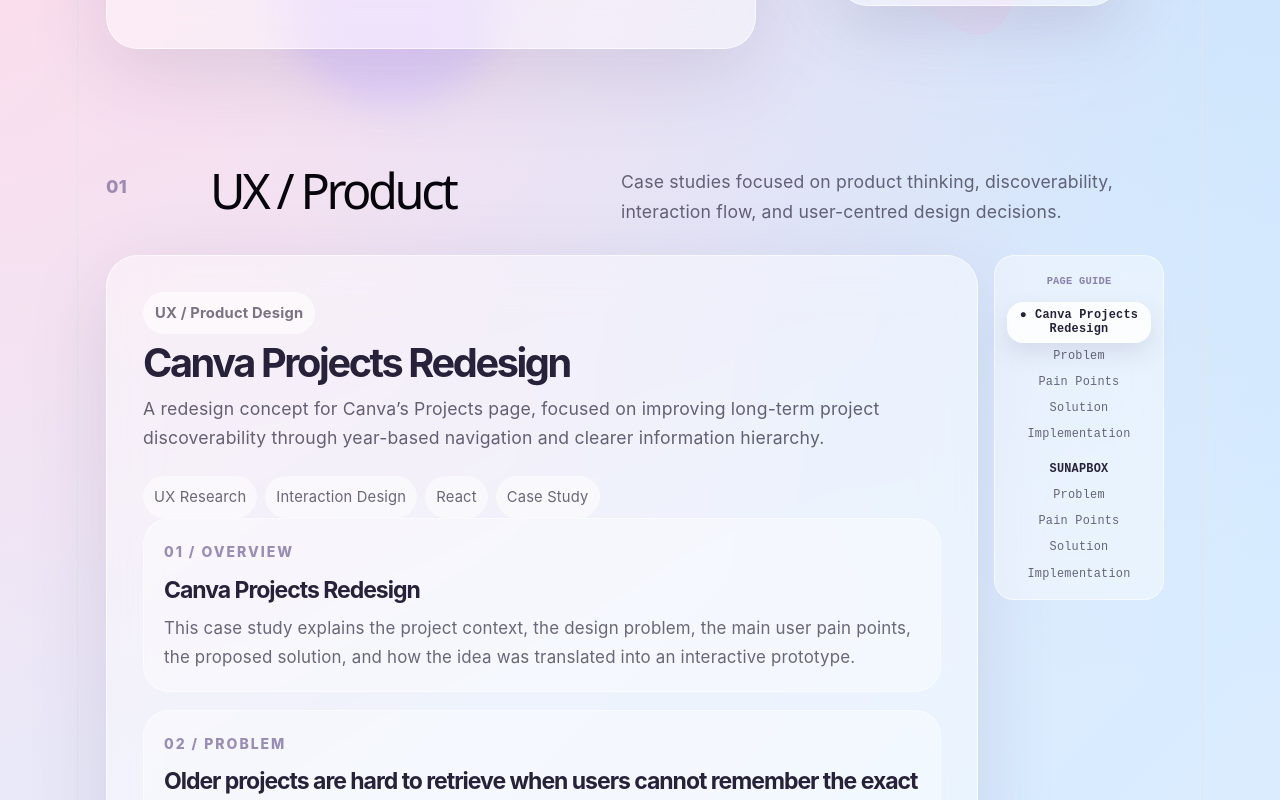
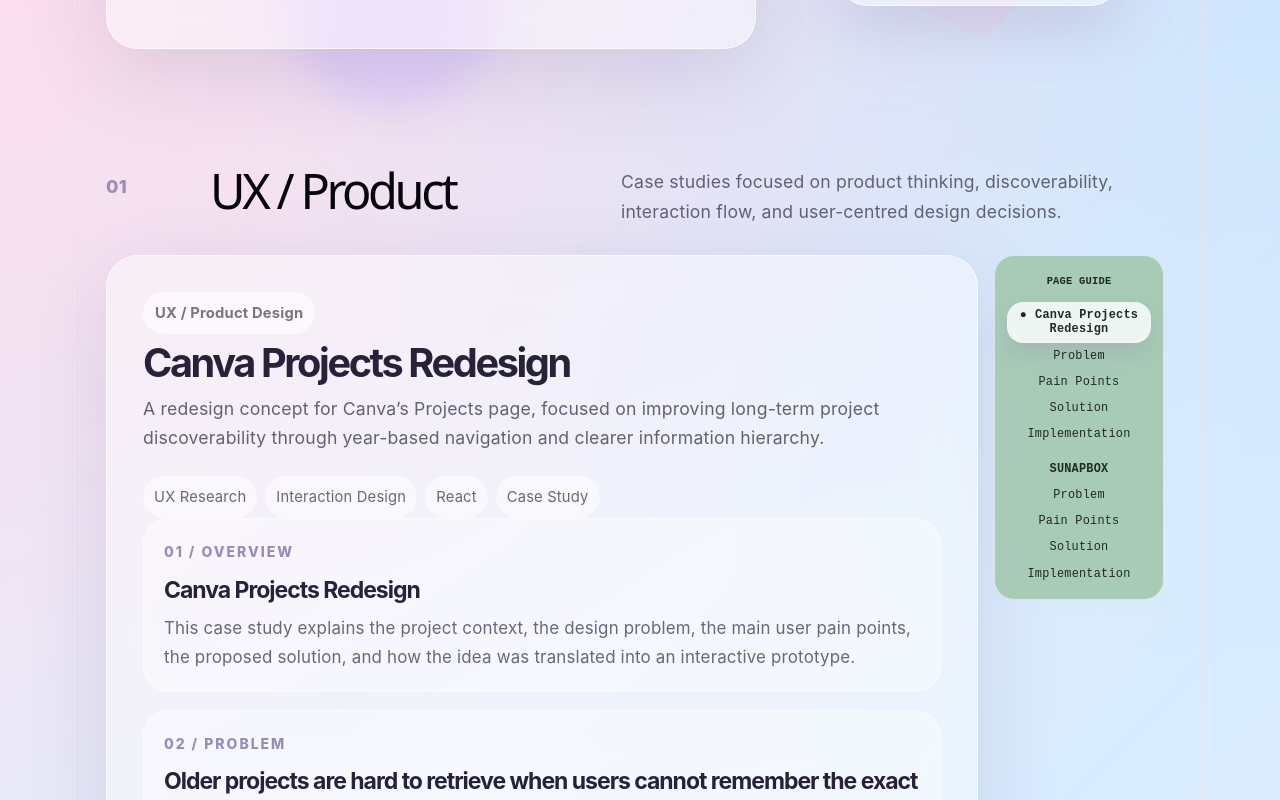
Before and after one commit to jesstasha/portfolio-2026, a React (Vite) app: page / in a window 1280 px wide. Shown: the part 629-1429 px from the top of the page. Built offline with nearby package versions, Linux system fonts and the light colour scheme.

Commit message:
Change the page guide colour

```diff
--- a/src/App.css
+++ b/src/App.css
@@ -1721,3 +1721,18 @@ h1 {
   line-height: 1.2 !important;
   border-radius: 16px !important;
 }
+
+/* Remote LCD vibe */
+.page-remote {
+  background: #a8cbb7 !important;
+}
+
+.page-remote,
+.page-remote * {
+  color: #1f2a25 !important;
+}
+
+/* 버튼 hover 살짝 어둡게 */
+.page-remote a:hover {
+  background: rgba(0, 0, 0, 0.08) !important;
+}
```
